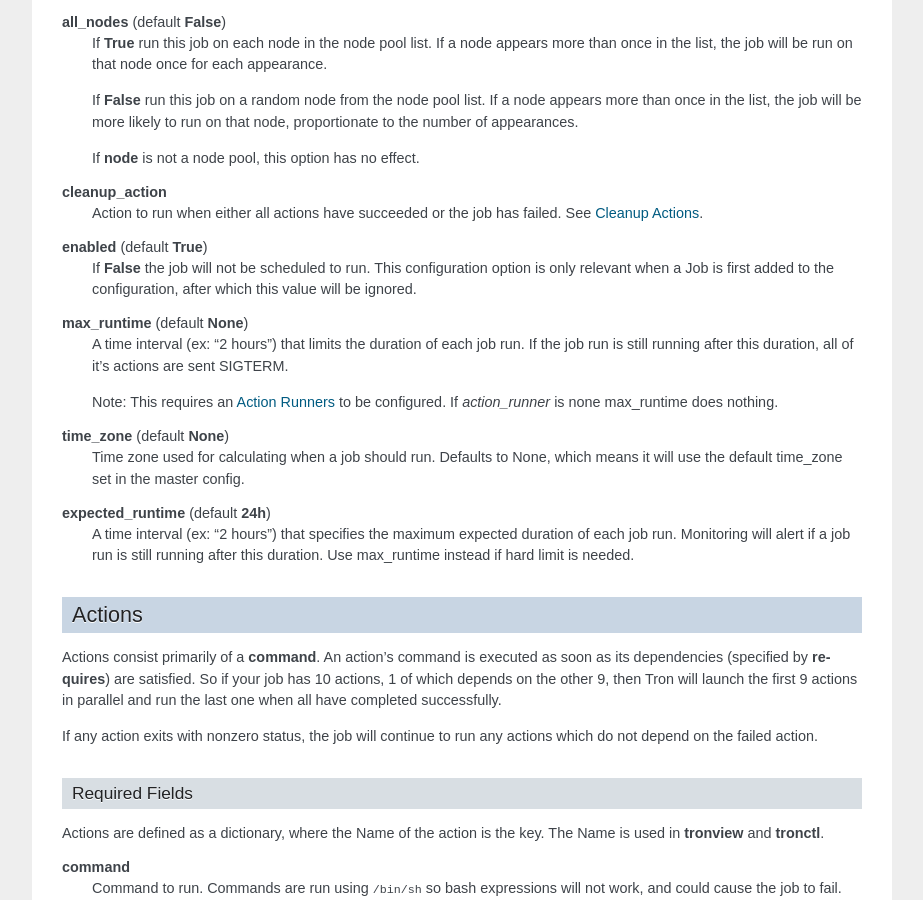
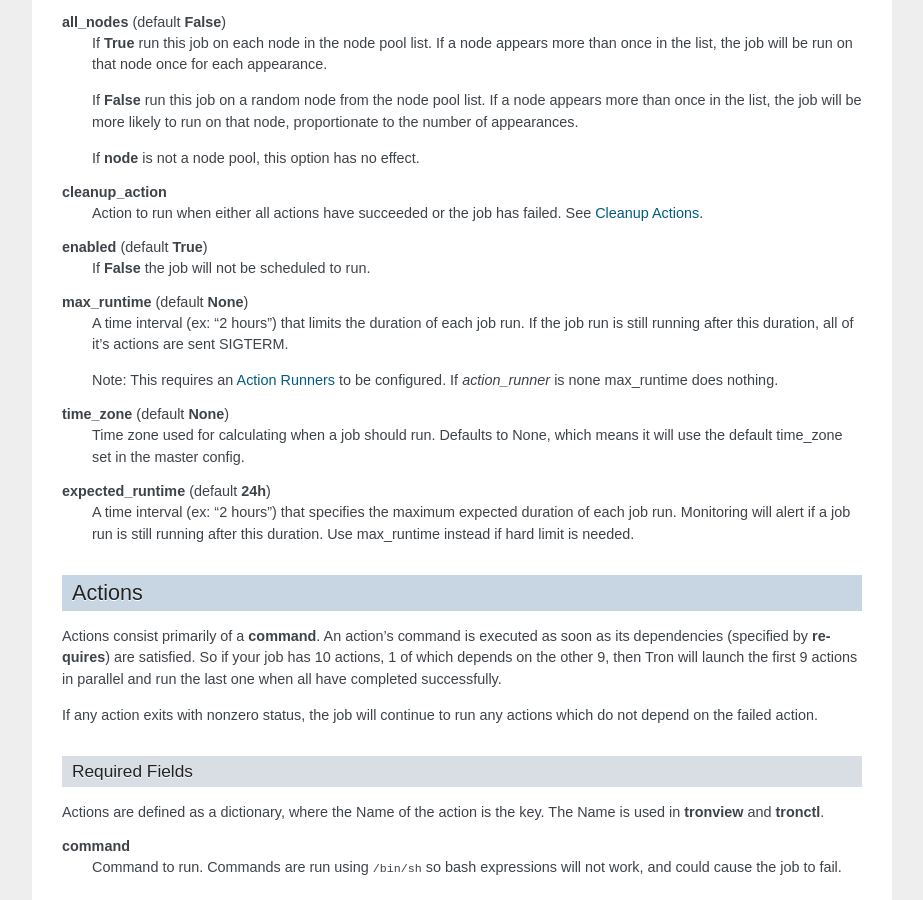
Before and after one commit to Yelp/Tron, a Sphinx documentation site: the page built from docs/jobs.rst, in a window 1280 px wide and 900 px high, scrolled down 1977 px. Shown: the whole window, without its empty margins (198-1121 px from the left). Built offline with Sphinx 7.4.7, drawn with Linux system fonts in a browser that asks for light colours.

Commit message:
Update the docs on the 'enabled' flag for jobs

```diff
--- a/docs/jobs.rst
+++ b/docs/jobs.rst
@@ -134,9 +134,7 @@ Optional Fields
     See :ref:`job_cleanup_actions`.
 
 **enabled** (default **True**)
-    If **False** the job will not be scheduled to run. This configuration option
-    is only relevant when a Job is first added to the configuration, after
-    which this value will be ignored.
+    If **False** the job will not be scheduled to run.
 
 **max_runtime** (default **None**)
     A time interval (ex: "2 hours") that limits the duration of each job run.
```
